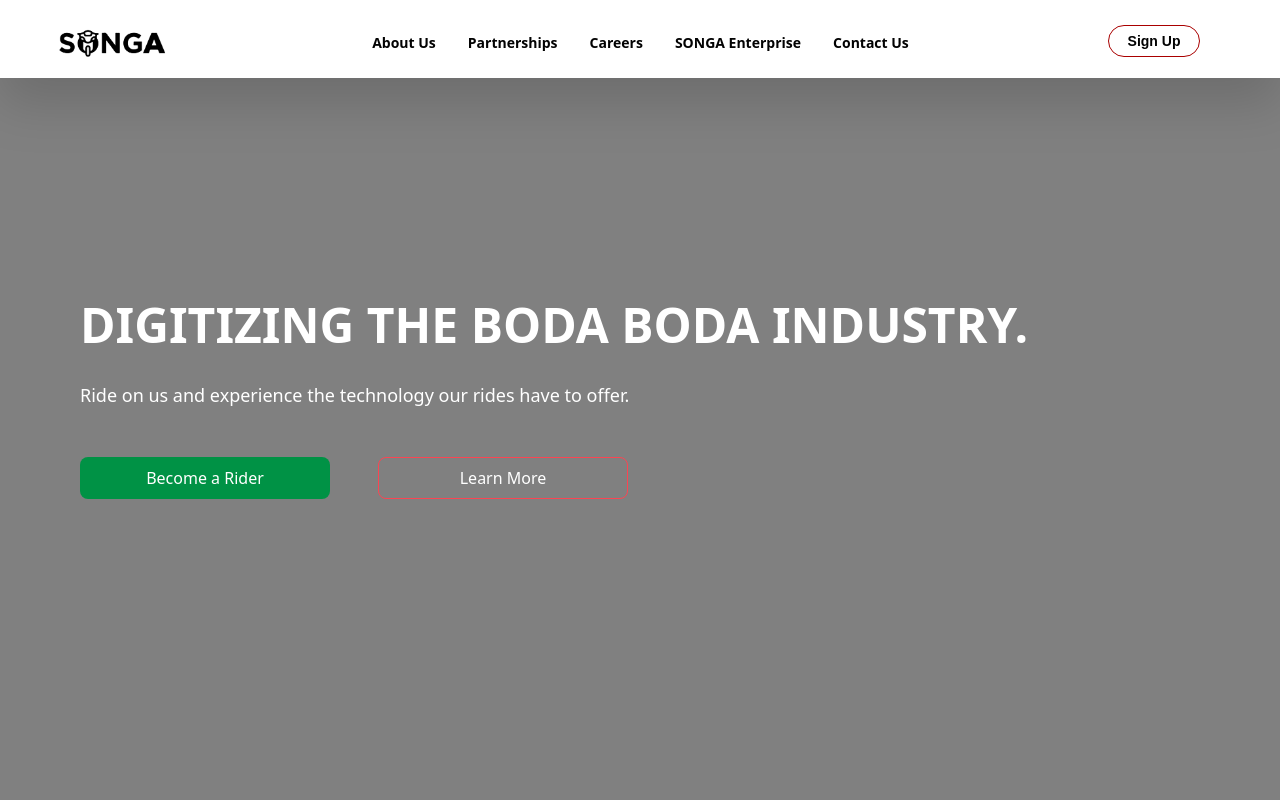
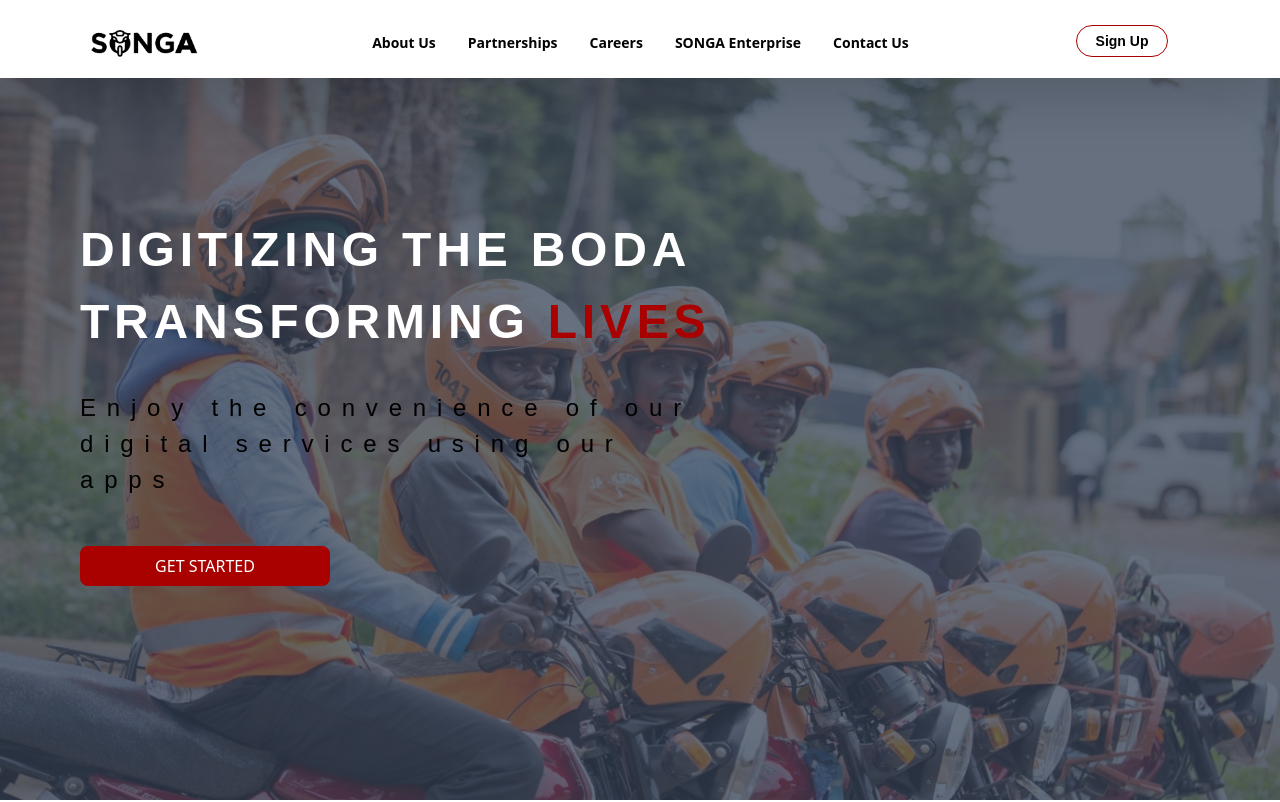
Before and after one commit to SongaBiz/Songa, a Next.js app: page / in a window 1280 px wide. Shown: the top 802 px of the page. Built offline with nearby package versions, Linux system fonts and the light colour scheme; a web font is replaced by a local one.

Commit message:
[Enhancement]: Hero section redesign

```diff
--- a/components/Elements/NavBar/index.tsx
+++ b/components/Elements/NavBar/index.tsx
@@ -41,7 +41,7 @@
   const handleClick = () => setNav(!nav)
   const pathname = usePathname()
   return (
-    <div className='top-0 bg-white h-[78px] min-w-full drop-shadow-2xl absolute z-10 px-12 py-5'>
+    <div className='top-0 bg-white h-[78px] min-w-full drop-shadow-2xl absolute z-10 px-20 py-5'>
       <div>
         <div className='flex items-center justify-between'>
           <div>
--- a/components/Landing/Hero/index.tsx
+++ b/components/Landing/Hero/index.tsx
@@ -2,6 +2,7 @@
 import Image from 'next/image'
 import React from 'react'
 import Link from 'next/link';
+import { sans_hebrew } from '@/app/ui/fonts';
 import { useState } from 'react';
 import { AiOutlineRight, AiOutlineLeft, AiOutlineDash } from 'react-icons/ai'
 
@@ -17,54 +18,34 @@
 
 
 export const Hero = () => {
-    // const [currentIndex, setCurrentIndex] = useState(0);
-
-    // const prevSlide = () => {
-    //     const isFirstSlide = currentIndex === 0;
-    //     const newIndex = isFirstSlide ? sliderImages.length - 1 : currentIndex - 1;
-    //     // console.log("previous slide: ", newIndex);
-    //     setCurrentIndex(newIndex);
-    // };
-
-    // const nextSlide = () => {
-    //     const isLastSlide = currentIndex === sliderImages.length - 1;
-    //     const newIndex = isLastSlide ? 0 : currentIndex + 1;
-    //     setCurrentIndex(newIndex);
-    // };
-
-    // const goToSlide = (slideIndex: number) => {
-    //     setCurrentIndex(slideIndex);
-    //   };
-
 
     return (
         <div className='relative h-[100vh] w-screen group'>
-             {/* <div>
-            <Image
-                src={sliderImages[currentIndex]}
-                alt='Hero Image'
+            <div className=''>
+                <Image
+                src='/assets/images/hero-bg.jpg'
+                alt='boba boda riders'
                 fill={true}
-                className="object-cover md:object-fill h-[80vh] absolute z-0 left-0"
                 />
-            </div> */}
+            </div>
 
-            <div className="w-full h-full flex flex-col justify-center items-center backdrop-brightness-50 absolute z-0">
-                <span className="text-white w-full mx-12 px-12 md:pl-20">
-                   <h1 className='text-2xl md:text-5xl font-bold'>DIGITIZING THE BODA BODA INDUSTRY.</h1>
-                   <p className="text-[#ffffff] font-light text-lg my-8 md:w-[611px]">
-                   Ride on us and experience the technology our rides have to offer.
+            <div className="w-full h-full flex flex-col justify-center items-center bg-slate-700 bg-opacity-75 absolute z-0">
+                <span className="text-white w-full px-20">
+                   <h1 className={`${sans_hebrew.className} tracking-widest text-[48px] leading-2 font-bold`}>DIGITIZING THE BODA <br/> TRANSFORMING <span className='text-[#A90000]'>LIVES</span></h1>
+                   <p className={`${sans_hebrew.className} text-[#000000] font-light text-md leading-2 tracking-[.45em] text-[24px] my-8`}>
+                   Enjoy the convenience of our <br /> digital services using our <br />apps
                     </p>
                     <div className='flex flex-col gap-y-8  pt-4 md:space-x-12 md:flex-row md:w-full'>
-                        <button className='border-none bg-[#009245] px-12 py-[8px] w-[250px] outline-none text-[#ffffff] text-center rounded-lg hover:bg-[#FB4552]'>
+                        <button className='border-none bg-[#A90000] px-12 py-[8px] w-[250px] outline-none text-[#ffffff] text-center text-[16px] rounded-lg hover:bg-[#009245]'>
                             <Link href='#rider_reg'>
-                                Become a Rider
+                                GET STARTED
                             </Link>
                         </button>
-                        <button  className='border border-[#FB4552] bg-transparent px-12 py-[8px] w-[250px] outline-none text-[#ffffff] text-center rounded-lg hover:bg-[#000000]'>
+                        {/* <button  className='border border-[#FB4552] bg-transparent px-12 py-[8px] w-[250px] outline-none text-[#ffffff] text-center rounded-lg hover:bg-[#000000]'>
                             <Link href='#about'>
                                 Learn More
                             </Link>
-                        </button>
+                        </button> */}
                     </div>
                 </span>
             </div>
```
